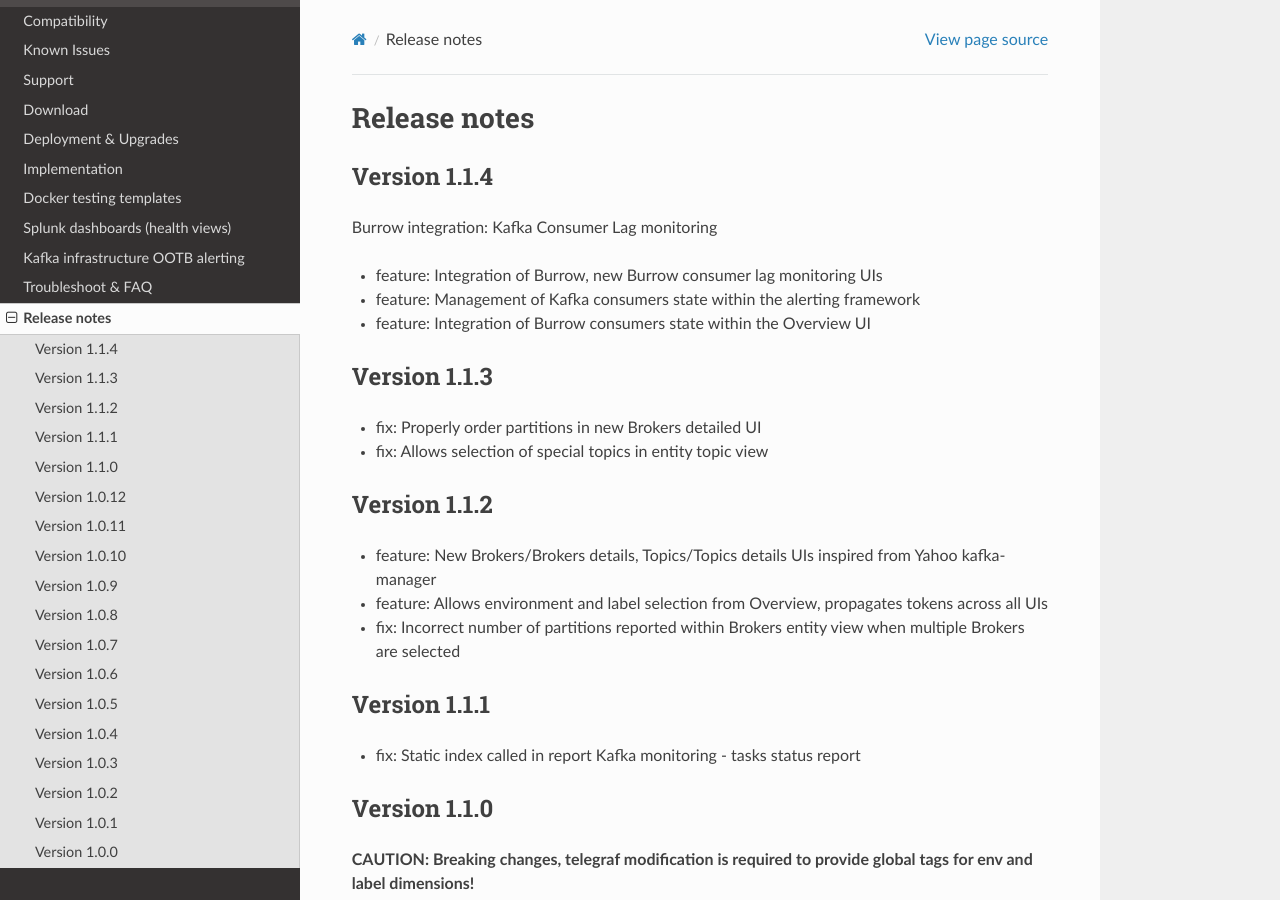
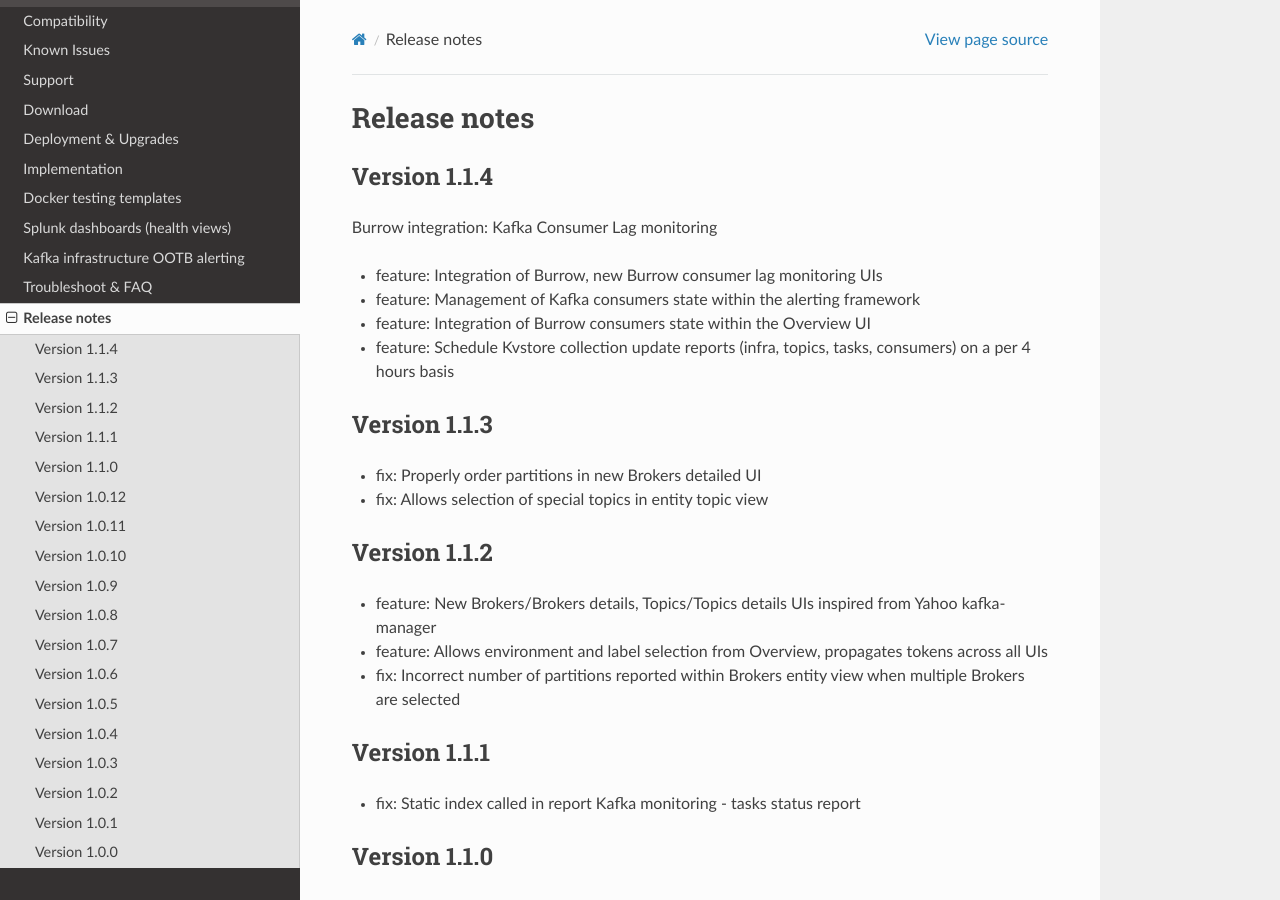
Before and after one commit to guilhemmarchand/telegraf-kafka, a Sphinx documentation site: the page built from docs/releasenotes.rst, in a window 1280 px wide and 900 px high. Built offline with Sphinx 7.4.7 and the Read the Docs theme 2.0.0, drawn with Linux system fonts in a browser that asks for light colours.

Commit message:
Version 1.1.4

```diff
--- a/docs/releasenotes.rst
+++ b/docs/releasenotes.rst
@@ -9,6 +9,7 @@ Burrow integration: Kafka Consumer Lag monitoring
 - feature: Integration of Burrow, new Burrow consumer lag monitoring UIs
 - feature: Management of Kafka consumers state within the alerting framework
 - feature: Integration of Burrow consumers state within the Overview UI
+- feature: Schedule Kvstore collection update reports (infra, topics, tasks, consumers) on a per 4 hours basis
 
 Version 1.1.3
 =============
```
Also changed, not shown: docs/health_view.rst (+8 -0 lines), docs/img/dashboard_burrow_pic3.png (added), docs/img/dashboard_burrow_pic4.png (added).
